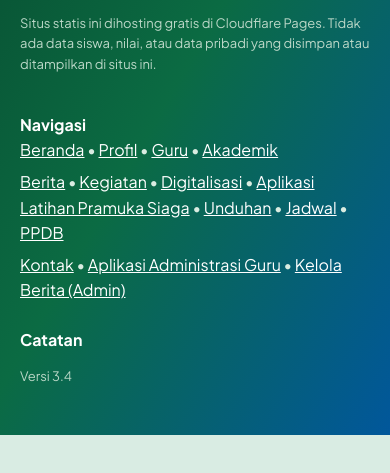
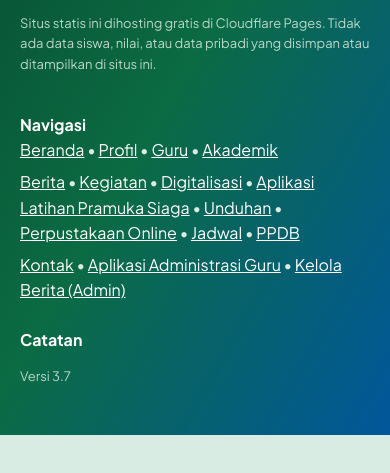
Before and after one commit to anggerukmo01-eng/sdn1gerduren-website, a plain HTML site: page kegiatan/index.html in a window 390 px wide. Shown: the part 3959-4432 px from the top of the page. Drawn offline with Linux system fonts and the light colour scheme.

Commit message:
Perpustakaan Online: menu + halaman baru (174 buku SD Kurikulum Merdeka)

```diff
--- a/kegiatan/index.html
+++ b/kegiatan/index.html
@@ -34,7 +34,7 @@
       <button class="theme-btn" type="button" id="theme-btn" aria-label="Ubah mode gelap atau terang">&#127769; Mode Gelap</button>
       <button class="menu-btn" type="button" aria-expanded="false" aria-controls="nav-utama" id="menu-btn">&#9776; Menu</button>
     </div>
-    <nav aria-label="Navigasi utama" id="nav-utama"><a href="/"><span aria-hidden="true">🏠</span> Beranda</a><a href="/profil/"><span aria-hidden="true">🏫</span> Profil</a><a href="/guru/"><span aria-hidden="true">👩‍🏫</span> Guru</a><a href="/akademik/"><span aria-hidden="true">📚</span> Akademik</a><a href="/berita/"><span aria-hidden="true">📰</span> Berita</a><a href="/kegiatan/" class="active"><span aria-hidden="true">🎨</span> Kegiatan</a><div class="nav-drop"><a href="/digitalisasi/" class="nav-drop-toggle" aria-haspopup="true" aria-expanded="false"><span aria-hidden="true">💻</span> Digitalisasi <span class="caret" aria-hidden="true">▾</span></a><div class="nav-sub"><a href="/digitalisasi/"><span aria-hidden="true">🏕️</span> Aplikasi Latihan Pramuka Siaga</a><a href="#" onclick="return bukaKhususGuru(event)"><span aria-hidden="true">🔒</span> Aplikasi Administrasi Guru</a></div></div><a href="/unduhan/"><span aria-hidden="true">📥</span> Unduhan</a><a href="/jadwal/"><span aria-hidden="true">🗓️</span> Jadwal</a><a href="/ppdb/"><span aria-hidden="true">📝</span> PPDB</a><a href="/kontak/"><span aria-hidden="true">📞</span> Kontak</a><a class="cta" href="/berita/">Berita Terbaru &rarr;</a></nav>
+    <nav aria-label="Navigasi utama" id="nav-utama"><a href="/"><span aria-hidden="true">🏠</span> Beranda</a><a href="/profil/"><span aria-hidden="true">🏫</span> Profil</a><a href="/guru/"><span aria-hidden="true">👩‍🏫</span> Guru</a><a href="/akademik/"><span aria-hidden="true">📚</span> Akademik</a><a href="/berita/"><span aria-hidden="true">📰</span> Berita</a><a href="/kegiatan/" class="active"><span aria-hidden="true">🎨</span> Kegiatan</a><div class="nav-drop"><a href="/digitalisasi/" class="nav-drop-toggle" aria-haspopup="true" aria-expanded="false"><span aria-hidden="true">💻</span> Digitalisasi <span class="caret" aria-hidden="true">▾</span></a><div class="nav-sub"><a href="/digitalisasi/"><span aria-hidden="true">🏕️</span> Aplikasi Latihan Pramuka Siaga</a><a href="#" onclick="return bukaKhususGuru(event)"><span aria-hidden="true">🔒</span> Aplikasi Administrasi Guru</a></div></div><a href="/unduhan/"><span aria-hidden="true">📥</span> Unduhan</a><a href="/perpustakaan/"><span aria-hidden="true">📖</span> Perpustakaan Online</a><a href="/jadwal/"><span aria-hidden="true">🗓️</span> Jadwal</a><a href="/ppdb/"><span aria-hidden="true">📝</span> PPDB</a><a href="/kontak/"><span aria-hidden="true">📞</span> Kontak</a><a class="cta" href="/berita/">Berita Terbaru &rarr;</a></nav>
   </div>
 </header>
 <main id="konten">
@@ -74,13 +74,13 @@
       <strong style="color:#fff">Navigasi</strong>
       <ul class="footer-links">
         <li><a href="/">Beranda</a> &bull; <a href="/profil/">Profil</a> &bull; <a href="/guru/">Guru</a> &bull; <a href="/akademik/">Akademik</a></li>
-        <li><a href="/berita/">Berita</a> &bull; <a href="/kegiatan/">Kegiatan</a> &bull; <a href="/digitalisasi/">Digitalisasi</a> &bull; <a href="/digitalisasi/">Aplikasi Latihan Pramuka Siaga</a> &bull; <a href="/unduhan/">Unduhan</a> &bull; <a href="/jadwal/">Jadwal</a> &bull; <a href="/ppdb/">PPDB</a></li>
+        <li><a href="/berita/">Berita</a> &bull; <a href="/kegiatan/">Kegiatan</a> &bull; <a href="/digitalisasi/">Digitalisasi</a> &bull; <a href="/digitalisasi/">Aplikasi Latihan Pramuka Siaga</a> &bull; <a href="/unduhan/">Unduhan</a> &bull; <a href="/perpustakaan/">Perpustakaan Online</a> &bull; <a href="/jadwal/">Jadwal</a> &bull; <a href="/ppdb/">PPDB</a></li>
         <li><a href="/kontak/">Kontak</a> &bull; <a href="#" onclick="return bukaKhususGuru(event)">Aplikasi Administrasi Guru</a> &bull; <a href="/admin">Kelola Berita (Admin)</a></li>
       </ul>
     </div>
     <div>
       <strong style="color:#fff">Catatan</strong>
-      <p class="small" style="color:#bcd8c8">Versi 3.4</p>
+      <p class="small" style="color:#bcd8c8">Versi 3.7</p>
     </div>
   </div>
 </footer>
```
